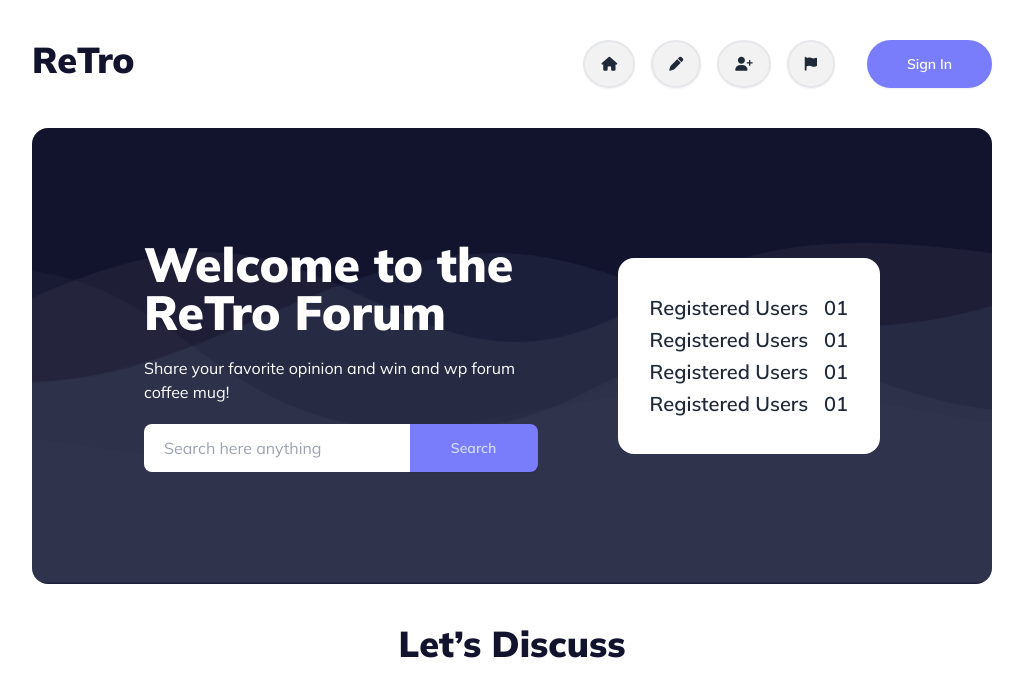
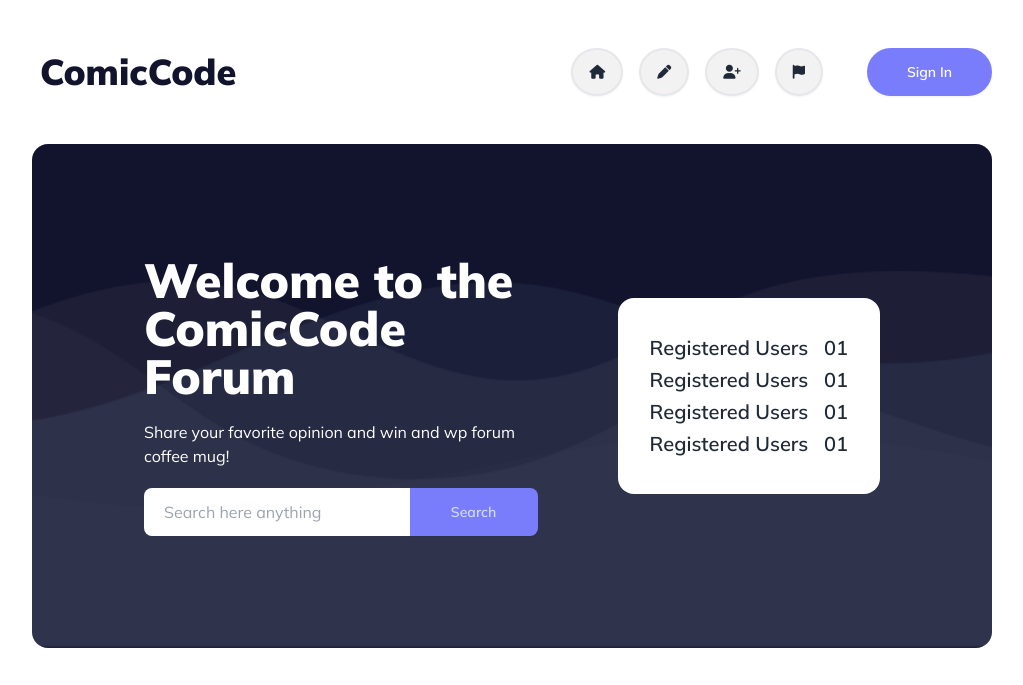
Before and after one commit to atique-shahriar/Comic_Code, a plain HTML site: page index.html in a window 1280 px wide. Shown: the top 685 px of the page, without its empty margins (128-1151 px from the left). Drawn offline with nearby package versions, Linux system fonts and the light colour scheme; no server answers.

Commit message:
Customized Navbar with daisyUI

```diff
--- a/index.html
+++ b/index.html
@@ -27,12 +27,19 @@
 
 <body class="mulishFont">
     <header class="w-11/12 md:w-4/5 lg:w-9/12 mx-auto ">
-        <nav class="my-10">
-            <div class="flex flex-col md:flex-row justify-between gap-8 md:gap-0">
-                <div>
-                    <h3 class="text-4xl font-black colorText text-center md:text-left">ReTro</h3>
+
+        <div class="flex justify-between items-center bg-base-100 my-10">
+            <div class="flex items-center gap-2">
+                <div class="dropdown">
+                    <div tabindex="0" role="button" class="btn btn-ghost lg:hidden">
+                        <svg xmlns="http://www.w3.org/2000/svg" class="h-5 w-5" fill="none" viewBox="0 0 24 24"
+                            stroke="currentColor">
+                            <path stroke-linecap="round" stroke-linejoin="round" stroke-width="3"
+                                d="M4 6h16M4 12h8m-8 6h16" />
+                        </svg>
                     </div>
-                <div class="flex justify-between gap-1 md:gap-4">
+                    <ul tabindex="0"
+                        class="flex dropdown-content mt-3 z-[1] p-2 shadow bg-base-100 rounded-box w-fit gap-3">
                         <div class="tooltip" data-tip="Home">
                             <button class="btn rounded-[100%] border-2 border-gray-200">
                                 <i class="fa-solid fa-house"></i>
@@ -53,20 +60,50 @@
                                 <i class="fa-solid fa-flag"></i>
                             </button>
                         </div>
-                    <div class="md:ml-4">
-                        <button class="btn btn-primary bg-[#797DFC] rounded-3xl px-10 text-white border-none">Sign
-                            In</button>
+                    </ul>
+                </div>
+                <h3 class="text-3xl lg:text-4xl font-black colorText text-center md:text-left">ComicCode</h3>
+            </div>
+
+            <div class="flex items-center gap-10">
+                <div class="hidden lg:flex">
+                    <ul class="menu menu-horizontal px-1 gap-4">
+                        <div class="tooltip" data-tip="Home">
+                            <button class="btn rounded-[100%] border-2 border-gray-200">
+                                <i class="fa-solid fa-house"></i>
+                            </button>
+                        </div>
+                        <div class="tooltip" data-tip="Edit">
+                            <button class="btn rounded-[100%] border-2 border-gray-200">
+                                <i class="fa-solid fa-pen"></i>
+                            </button>
+                        </div>
+                        <div class="tooltip" data-tip="Register">
+                            <button class="btn rounded-[100%] border-2 border-gray-200">
+                                <i class="fa-solid fa-user-plus"></i>
+                            </button>
+                        </div>
+                        <div class="tooltip" data-tip="About">
+                            <button class="btn rounded-[100%] border-2 border-gray-200">
+                                <i class="fa-solid fa-flag"></i>
+                            </button>
+                        </div>
+                    </ul>
+                </div>
+                <div class="">
+                    <a><button class="btn btn-primary bg-[#797DFC] rounded-3xl px-10 text-white border-none">Sign
+                            In</button></a>
                 </div>
             </div>
+
         </div>
-        </nav>
 
         <div class="banner">
             <div class="hero bg-[#12132D] rounded-2xl" style="background-image: url(./images/bgbanner.png)">
                 <div
                     class="flex flex-col lg:flex-row justify-between items-center gap-4 md:gap-10 lg:gap-20 p-8 md:p-12 lg:p-28">
                     <div class="text-white lg:w-[60%]">
-                        <h1 class="mb-5 text-3xl md:text-5xl font-black">Welcome to the ReTro Forum</h1>
+                        <h1 class="mb-5 text-3xl md:text-5xl font-black">Welcome to the ComicCode Forum</h1>
                         <p class="mb-5">Share your favorite opinion and win and wp forum coffee mug!</p>
                         <div class="flex items-center">
                             <input type="text" class="grow h-12 rounded-l-lg p-5 text-black" id="inputField"
```
Lines whose indentation alone changed are shown as unchanged.
